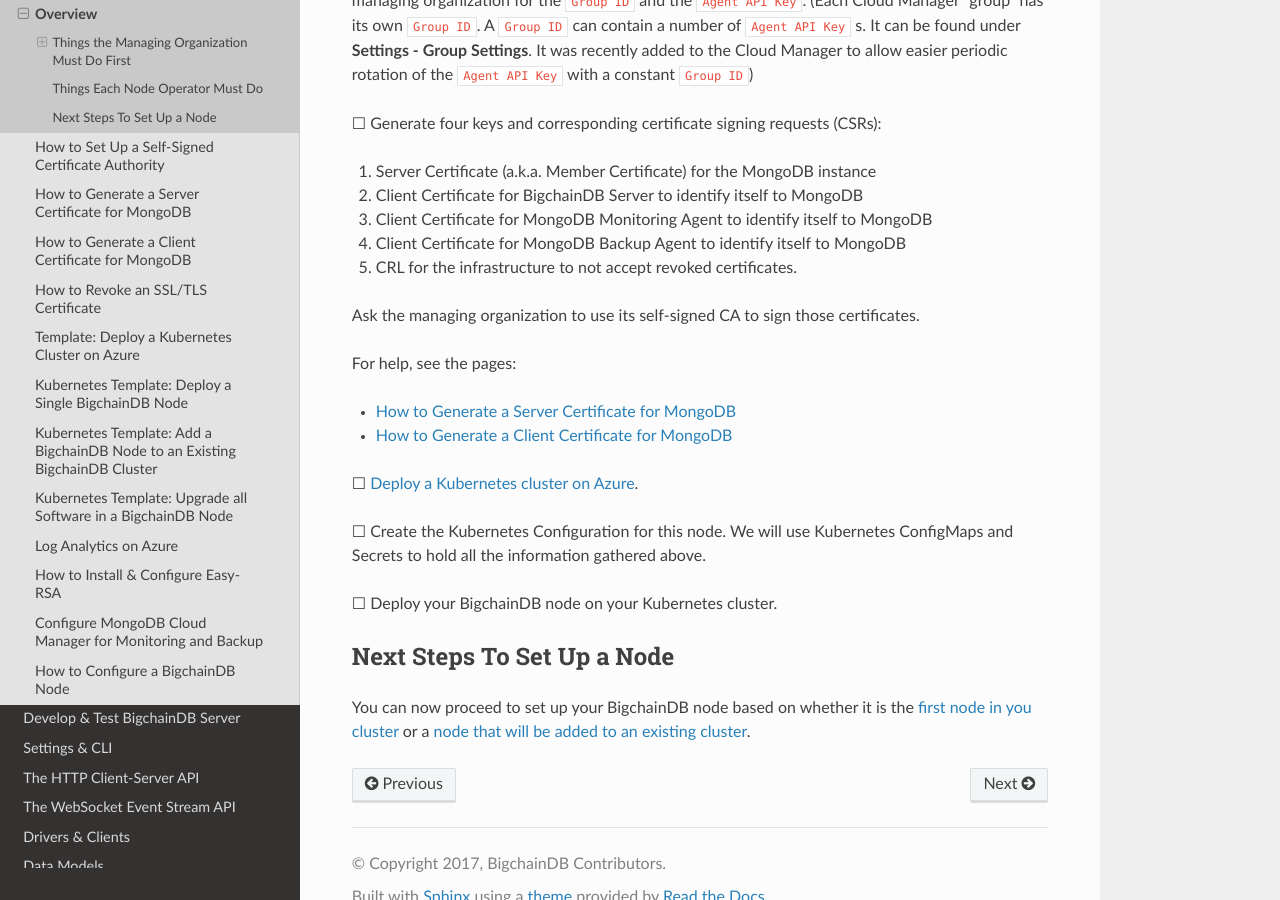
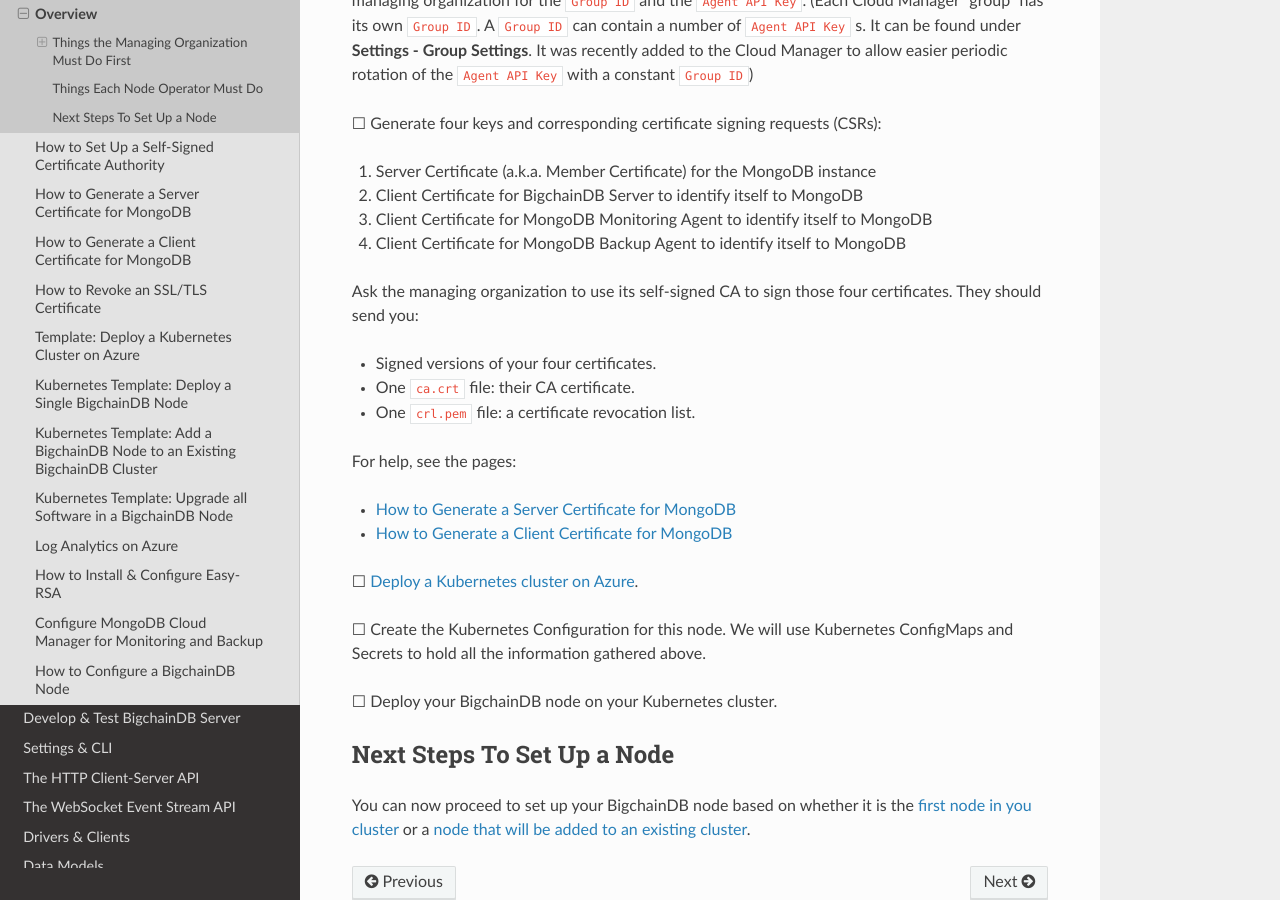
Before and after one commit to bigchaindb/bigchaindb, a Sphinx documentation site: the page built from docs/server/source/production-deployment-template/workflow.rst, in a window 1280 px wide and 900 px high, scrolled down 1819 px. Built offline with Sphinx 7.4.7 and the Read the Docs theme 2.0.0, drawn with Linux system fonts in a browser that asks for light colours; pages that are not in the unit, such as notebooks, are missing from menus.

Commit message:
List what the self-signed CA should return to the node operator

```diff
--- a/docs/server/source/production-deployment-template/workflow.rst
+++ b/docs/server/source/production-deployment-template/workflow.rst
@@ -119,9 +119,13 @@
 #. Client Certificate for BigchainDB Server to identify itself to MongoDB
 #. Client Certificate for MongoDB Monitoring Agent to identify itself to MongoDB
 #. Client Certificate for MongoDB Backup Agent to identify itself to MongoDB
-#. CRL for the infrastructure to not accept revoked certificates.
 
-Ask the managing organization to use its self-signed CA to sign those certificates.
+Ask the managing organization to use its self-signed CA to sign those four certificates.
+They should send you:
+
+* Signed versions of your four certificates.
+* One ``ca.crt`` file: their CA certificate.
+* One ``crl.pem`` file: a certificate revocation list.
 
 For help, see the pages:
 
```
